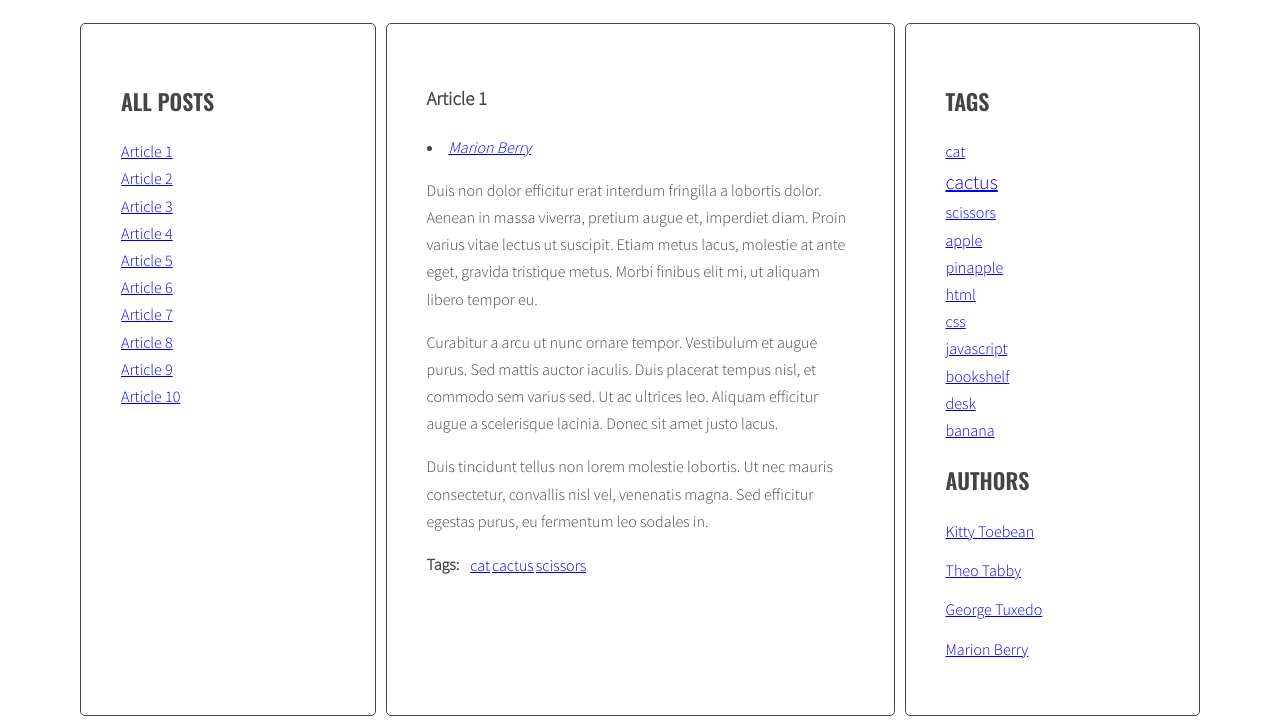
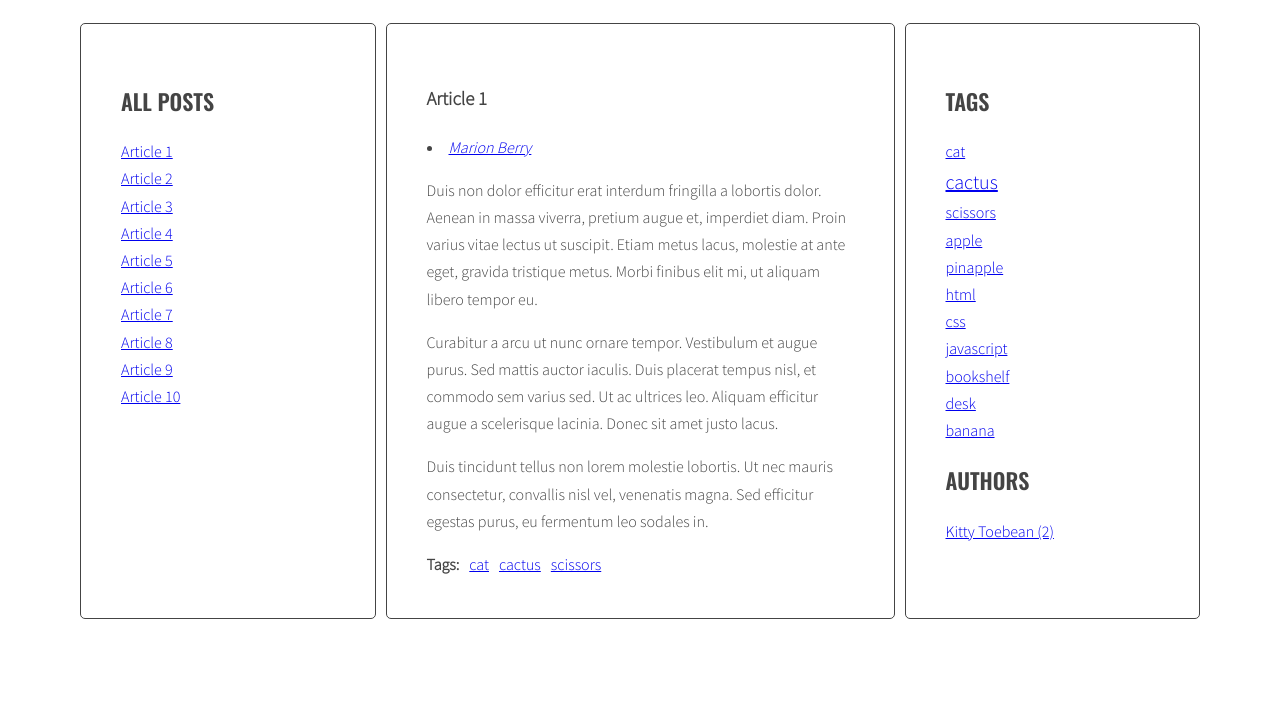
Before and after one commit to SzymonDrozdowski/javascript-blog, a website: page index.html in a window 1280 px wide. Shown: the part 220-944 px from the top of the page. After the commit the page ends 847 px from the top, so only its background shows below. Drawn offline with nearby package versions, Linux system fonts and the light colour scheme.

Commit message:
authors bug

```diff
--- a/index.html
+++ b/index.html
@@ -195,26 +195,7 @@
               </ul>
               <h2 class="section-title">Authors</h2>
               <ul class="list authors">
-                <li>
-                  <a href="#">
-                    <span class="author-name">Kitty Toebean</span>
-                  </a>
-                </li>
-                <li>
-                  <a href="#">
-                    <span class="author-name">Theo Tabby</span>
-                  </a>
-                </li>
-                <li>
-                  <a href="#">
-                    <span class="author-name">George Tuxedo</span>
-                  </a>
-                </li>
-                <li>
-                  <a href="#">
-                    <span class="author-name">Marion Berry</span>
-                  </a>
-                </li>
+
               </ul>
             </aside>
           </main>
--- a/js/script.js
+++ b/js/script.js
@@ -162,9 +162,6 @@ function generateTags() {
   /* [NEW] find list of tags in right column */
   const tagList = document.querySelector(optTagsListSelector);
 
-  /* [NEW] add html from allTags to tagList */
-  //tagList.innerHTML = allTags.join(' ');
-  /* create varaible for all links HTML code */
   const tagsParams = calculateTagsParams(allTags)
   console.log(tagsParams)
 
@@ -238,9 +235,16 @@ addClickListenersToTags();
 //authors
 
 const optArticleAuthorSelector = '.post .post-author';
+const  optAuthorsListSelector = '.list.authors';
+
+
 
 function generateAuthors() {
-  /* find all articles DRY??? */
+
+  /* [NEW] create a new variable allAuthors with an empty object */
+  let allAuthors = {};
+
+  /* find all articles */
   const articles = document.querySelectorAll(optArticleSelector);
 
   /* START LOOP: for every article: */
@@ -258,7 +262,25 @@ function generateAuthors() {
     authorsWrapper.innerHTML = authorLinkHtml;
 
     /*END LOOP: for every article: */
+    if(!allAuthors[articleAuthor]){
+      allAuthors[articleAuthor] = 1;
+    } else {
+      allAuthors[articleAuthor]++;
+    }
   }
+
+  /* [NEW] find list of authors in right column */
+  const authorsList = document.querySelector(optAuthorsListSelector);
+
+   /* [NEW] create variable for all links HTML code */
+   let authorsListHTML = '';
+
+   /* [NEW] START LOOP: for each author in authorsList */
+   for(let author in allAuthors){
+    authorsListHTML = '<li><a href="#author-' + author + '"><span>' + author + ' (' + allAuthors[author] + ')</span></a></li>';
+
+   }
+   authorsList.innerHTML = authorsListHTML;
 }
 
 generateAuthors();
--- a/sass/style.scss
+++ b/sass/style.scss
@@ -88,7 +88,7 @@ body {
 .list-horizontal {
   li {
     display: inline-block;
-    margin: 1px;
+    margin-right: 10px;
   }
 }
 
```
Also changed, not shown: css/style.css.
